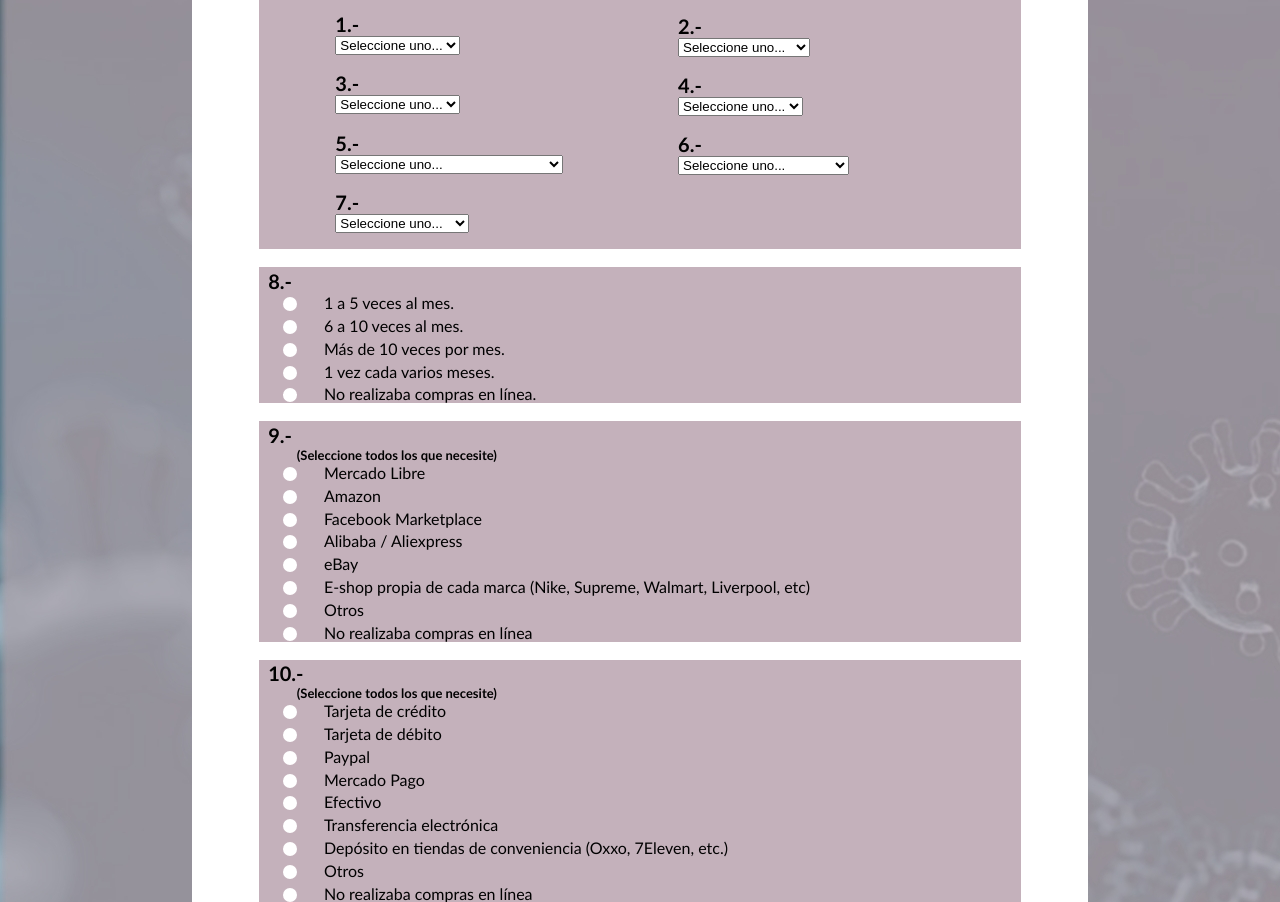
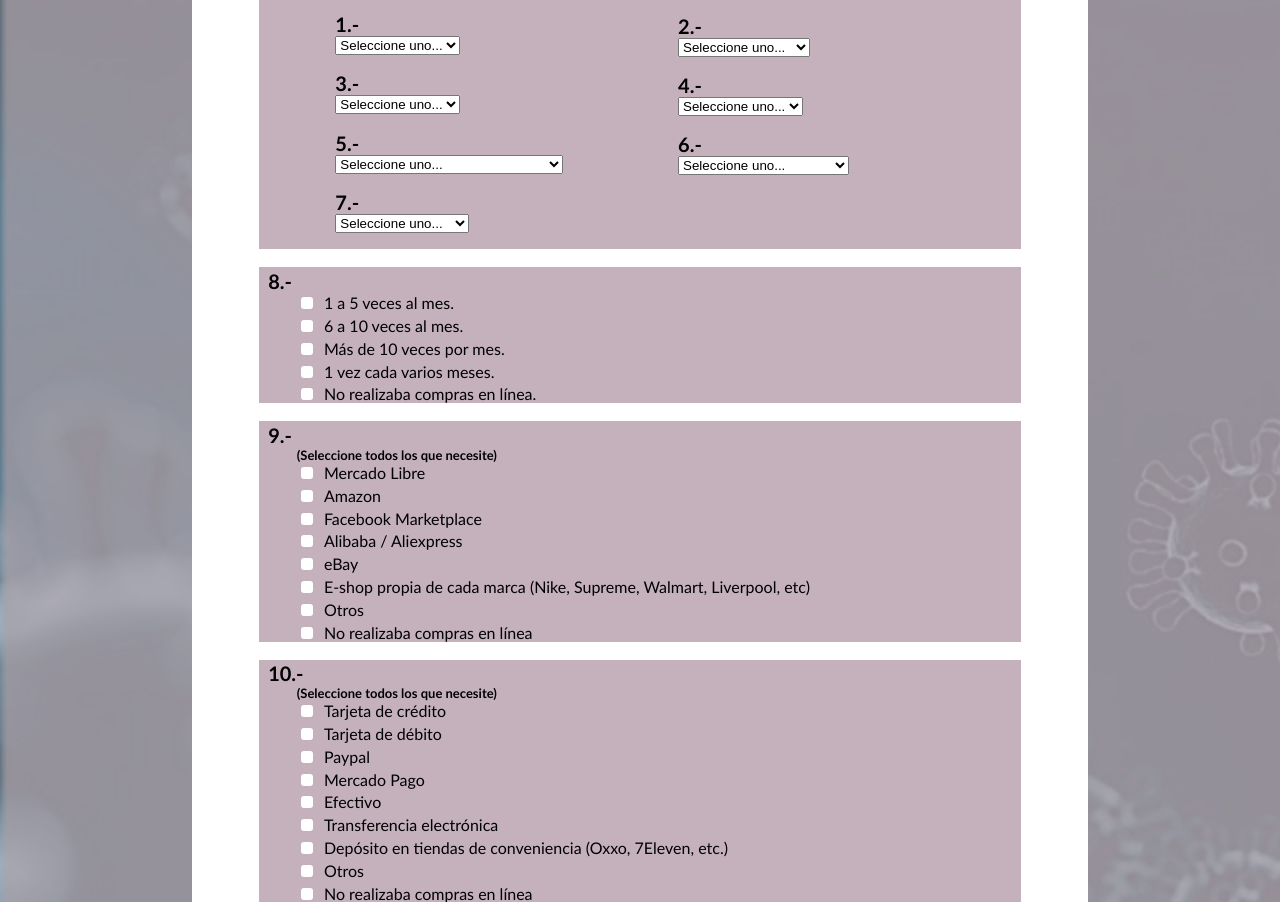
Before and after one commit to ernestolopezvv/covianalytics, a PHP site: page /encuesta.php in a window 1280 px wide. Shown: the part 115-1017 px from the top of the page. Run offline with PHP 8.4, Linux system fonts and the light colour scheme; data that the repository does not hold is empty.

Commit message:
Update style.css

```diff
--- a/style.css
+++ b/style.css
@@ -608,11 +608,12 @@ footer{
   position: absolute;
   top: 4;
   left: 1;
-  margin-left: 2.5%;
-  height: 65%;
-  width: 1.5%;
   background-color: #fff;
-  border-radius: 50%;
+  margin-left: 5.4%;
+  border-radius:3px;
+  height: 12px;
+  width: 12px;
+
 }
 .text-answer:hover input ~ .checkmark {
   background-color: #ccc;
@@ -634,7 +635,7 @@ footer{
 	left: 25%;
 	width: 50%;
 	height: 50%;
-	border-radius: 50%;
+	border-radius: 3px;
 	background: white;
 }
 .posenc{
@@ -684,11 +685,7 @@ footer{
   padding-left: 8.5%;
   font-size: 16px;
 }
-.checkmark {
-  margin-left: 3%;
-  height: 14px;
-  width: 14px;
-}
+
 
 
 .message-format{
@@ -738,6 +735,9 @@ footer{
 }
 .aviso{
 	left:0%;
+}
+.checkmark{
+	margin-left:3%;
 }
 	.pregunta-list{
 	left:5%;
```
